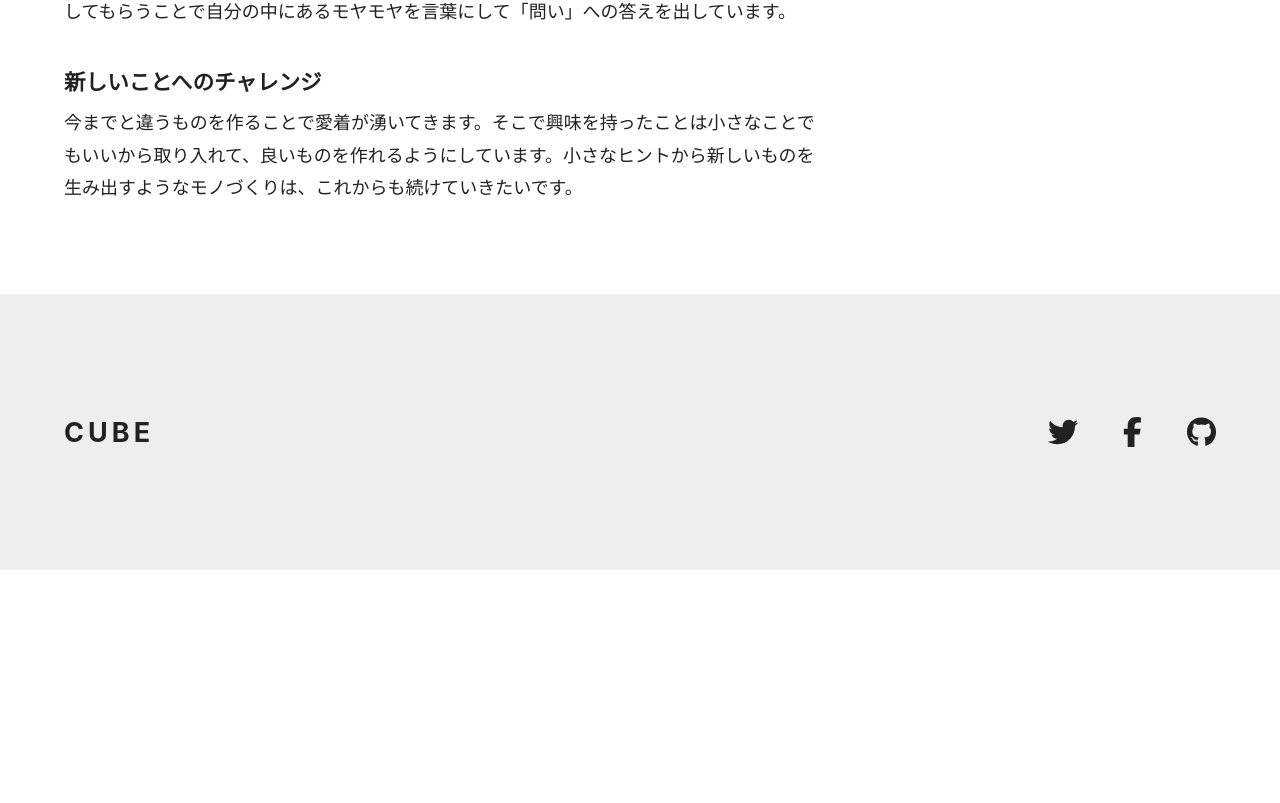
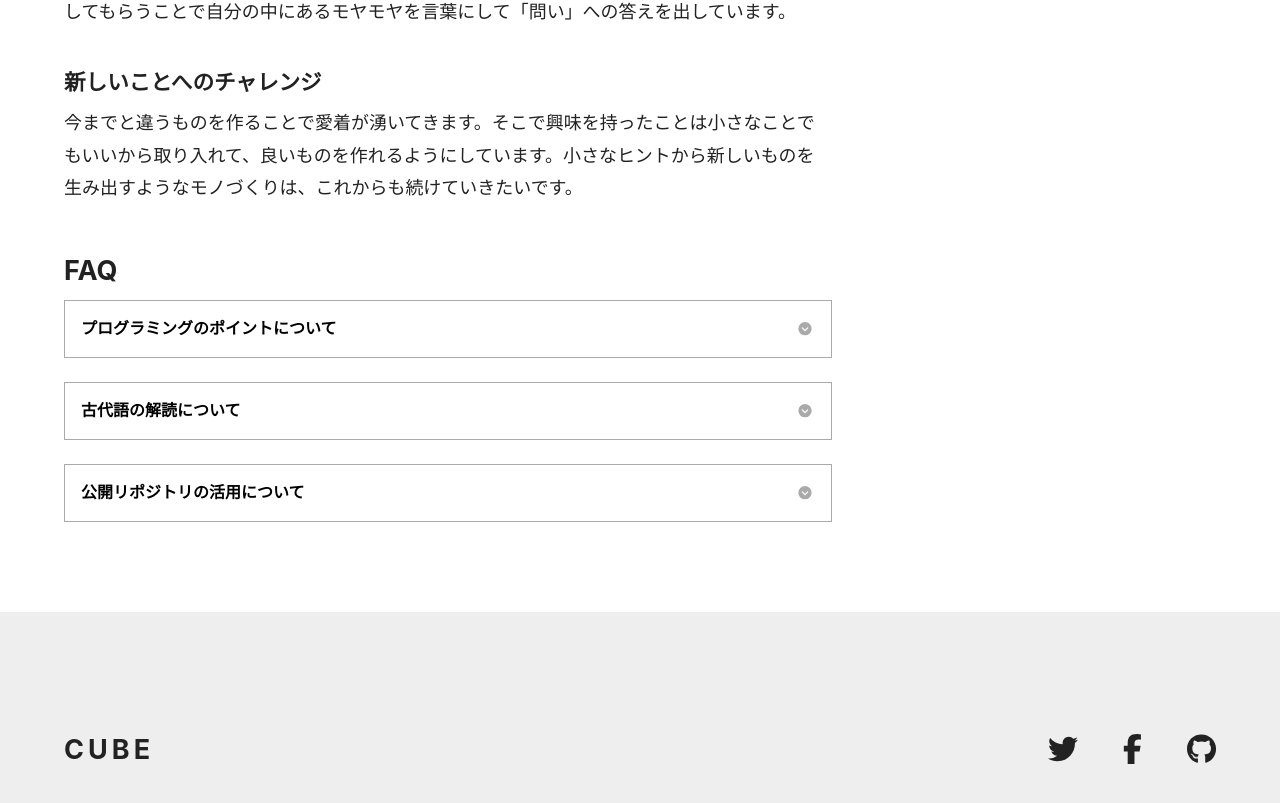
Before and after one commit to pesso-yampee/jamstack-site, a Next.js app: page /about in a window 1280 px wide. Shown: the part 1475-2278 px from the top of the page. Before the commit the page ends 2045 px from the top, so only its background shows below. Built offline with nearby package versions, Linux system fonts and the light colour scheme.

Commit message:
fix: アコーディオンの挙動を修正

```diff
--- a/components/accordtion.tsx
+++ b/components/accordtion.tsx
@@ -1,19 +1,29 @@
 import { faCircleChevronDown } from '@fortawesome/free-solid-svg-icons'
 import { FontAwesomeIcon } from '@fortawesome/react-fontawesome'
-import { useState } from 'react'
+import { CSSProperties, ReactNode, useRef, useState } from 'react'
 import styles from 'styles/accordion.module.css'
 
-export default function Accordion() {
+type Props = {
+  heading: string
+  children: ReactNode
+}
+
+export default function Accordion({ heading, children }: Props) {
   const [open, setOpen] = useState(false)
+  const refAnswer = useRef<HTMLDivElement>(null)
+  const refAnswerStyle = {
+    '--answer-text': `${
+      refAnswer.current ? refAnswer.current.scrollHeight : 0
+    }px`,
+  } as CSSProperties
 
   function toggleAccordion() {
     setOpen(!open)
   }
 
   return (
-    <>
-      <ul className={styles.list}>
-        <li className={styles.item}>
+    <div className={styles.item}>
+      <h3 className={styles.heading}>
         <button
           className={styles.button}
           aria-expanded={open}
@@ -21,7 +31,7 @@ export default function Accordion() {
           id="accordionTab-1"
           onClick={toggleAccordion}
         >
-            <span className={styles.title}>プログラミングのポイントについて</span>
+          <span className={styles.title}>{heading}</span>
           <FontAwesomeIcon
             className={styles.icon}
             icon={faCircleChevronDown}
@@ -30,20 +40,17 @@ export default function Accordion() {
             height={20}
           />
         </button>
+      </h3>
       <div
         className={styles.answer}
         id="accordionPanel-1"
         aria-hidden={!open}
         aria-labelledby="accordionPanel-1"
+        ref={refAnswer}
+        style={refAnswerStyle}
       >
-            <div className={styles.answer_inner}>
-              <p className={styles.answer_text}>
-                プログラミングのポイントは、作りたいものを作ることです。楽しいことから思いつき、目標とゴールを決め、そこに向かってさまざまな課題を設定していきながら、プログラムを作っていきます。
-              </p>
+        <div className={styles.answer_inner}>{children}</div>
       </div>
     </div>
-        </li>
-      </ul>
-    </>
   )
 }
--- a/pages/about.tsx
+++ b/pages/about.tsx
@@ -2,6 +2,7 @@ import Image from 'next/image'
 import Container from 'components/container'
 import Hero from 'components/hero'
 import PostBody from 'components/post-body'
+import Accordion from 'components/accordtion'
 
 import {
   TwoColumn,
@@ -57,6 +58,22 @@ export default function About() {
               <p>
                 今までと違うものを作ることで愛着が湧いてきます。そこで興味を持ったことは小さなことでもいいから取り入れて、良いものを作れるようにしています。小さなヒントから新しいものを生み出すようなモノづくりは、これからも続けていきたいです。
               </p>
+              <h2>FAQ</h2>
+              <Accordion heading="プログラミングのポイントについて">
+                <p>
+                  プログラミングのポイントは、作りたいものを作ることです。楽しいことから思いつき、目標とゴールを決め、そこに向かってさまざまな課題を設定していきながら、プログラムを作っていきます。
+                </p>
+              </Accordion>
+              <Accordion heading="古代語の解読について">
+                <p>
+                  古代語を解読するのに必要なのは、書かれた文字そのものだけです。古代の世界観や思考方法。それらを読み取ってこそ古代の世界観が理解できてきます。
+                </p>
+              </Accordion>
+              <Accordion heading="公開リポジトリの活用について">
+                <p>
+                  公開リポジトリを活用すると、全世界のどこからでもアクセスし、開発者が関連するプロジェクトのタスクを利用することができます。
+                </p>
+              </Accordion>
             </PostBody>
           </TwoColumnMain>
           <TwoColumnSidebar>
--- a/styles/accordion.module.css
+++ b/styles/accordion.module.css
@@ -1,5 +1,10 @@
-.list {
-  list-style: none;
+@keyframes toggleAnswer {
+  0% {
+    height: 0;
+  }
+  100% {
+    height: var(--answer-text);
+  }
 }
 
 .item {
@@ -11,8 +16,8 @@
 }
 
 .button {
-  composes: spaceBetween from "styles/utils.module.css";
-	width: 100%;
+  composes: spaceBetween from 'styles/utils.module.css';
+  width: 100%;
   padding: 20px 16px;
   cursor: pointer;
 }
@@ -22,27 +27,34 @@
   font-size: 16px;
 }
 
-.button[aria-expanded="true"] .icon {
-	transform: rotate(180deg);
+.button[aria-expanded='true'] .icon {
+  transform: rotate(180deg);
 }
 
 .icon {
-	transition: transform 0.5s;
+  transition: transform 0.5s;
 }
 
 .answer {
-	overflow: hidden;
-  display: none;
+  overflow: hidden;
+  transition: height 0.5s;
+  animation: toggleAnswer 0.5s ease-out;
+}
+.answer[aria-hidden='true'] {
+  height: 0;
+}
+.answer[aria-hidden='false'] {
+  height: var(--answer-text);
 }
 
 .answer_inner {
-  padding: 16px 0;
+  padding: 0 16px 16px 16px;
 }
 @media screen and (min-width: 768px) {
   .answer_inner {
-    padding: 18px 0;
+    padding: 0 18px 18px 18px;
   }
 }
-.answer_text {
+.answer_inner p {
   font-size: 16px;
 }
```
Also changed, not shown: pages/faq.tsx (deleted, +0 -10 lines). Lines whose indentation alone changed are shown as unchanged.
